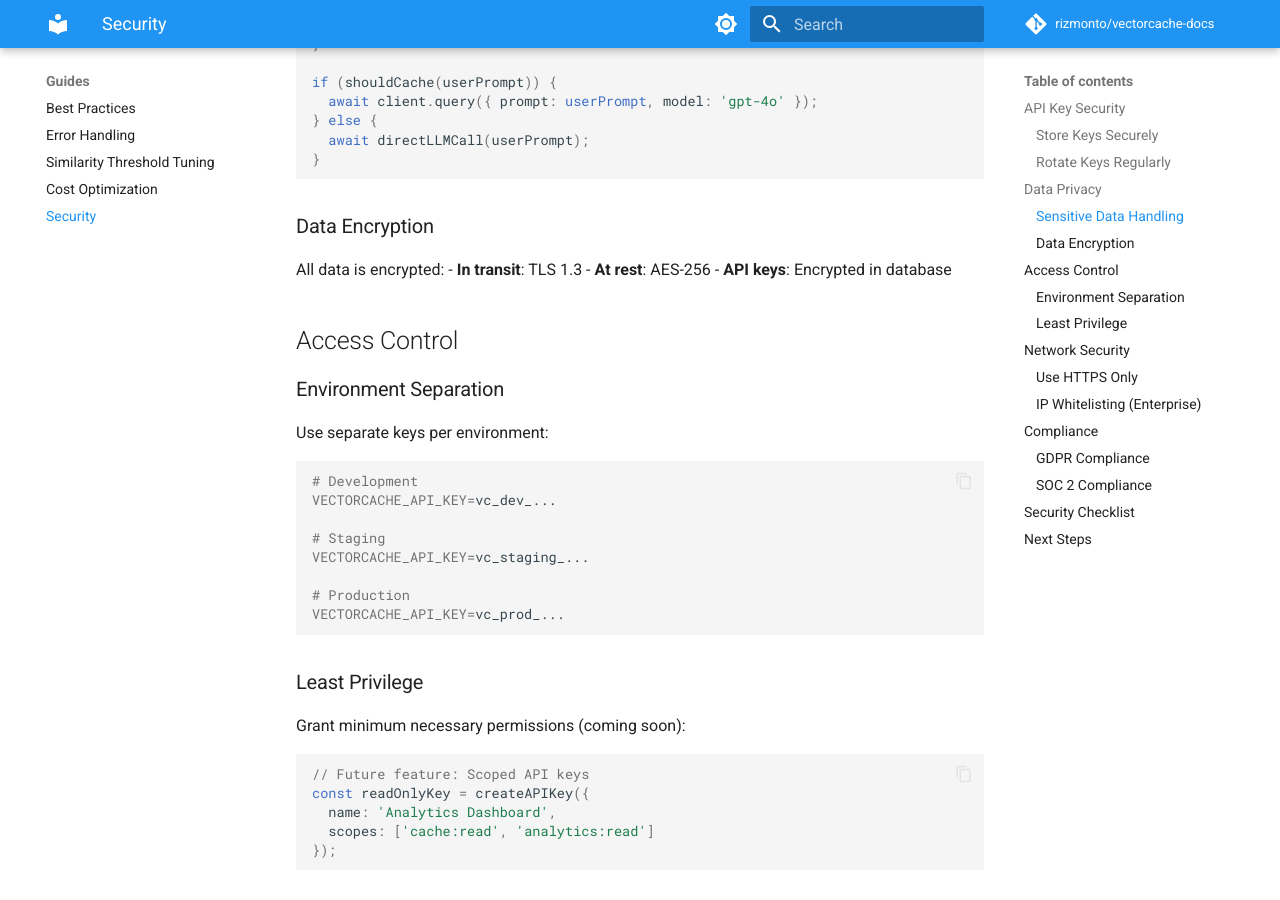
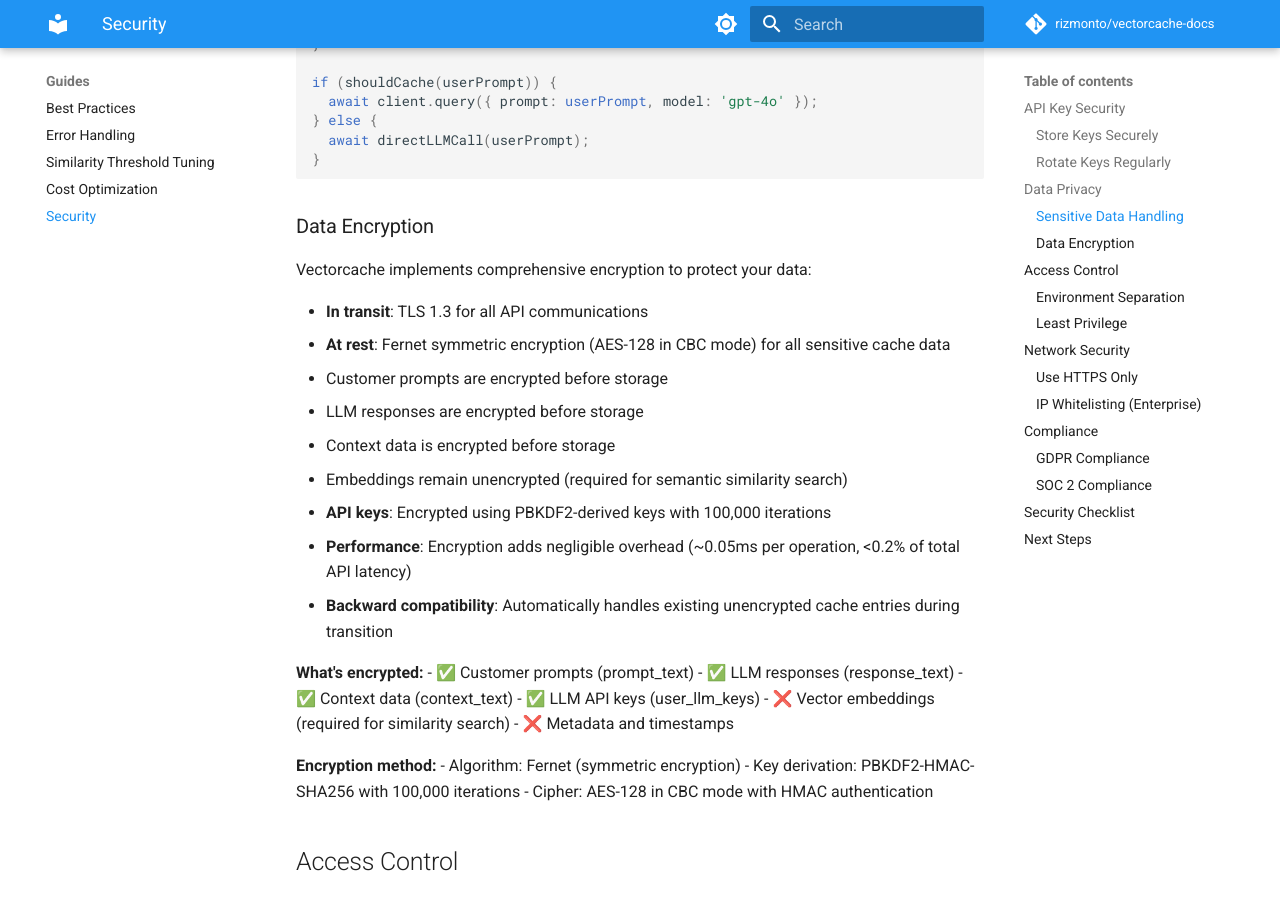
Before and after one commit to vectorcache/vectorcache-docs, an MkDocs documentation site: the page built from docs/guides/security.md, in a window 1280 px wide and 900 px high, scrolled down 1196 px. Built offline with MkDocs 1.6.1 and Material for MkDocs 9.7.7, drawn with Linux system fonts in a browser that asks for light colours; comment, search, counter and statistics services are not loaded.

Commit message:
Updated security
added additional security details

```diff
--- a/docs/guides/security.md
+++ b/docs/guides/security.md
@@ -63,10 +63,30 @@
 
 ### Data Encryption
 
-All data is encrypted:
-- **In transit**: TLS 1.3
-- **At rest**: AES-256
-- **API keys**: Encrypted in database
+Vectorcache implements comprehensive encryption to protect your data:
+
+- **In transit**: TLS 1.3 for all API communications
+- **At rest**: Fernet symmetric encryption (AES-128 in CBC mode) for all sensitive cache data
+  - Customer prompts are encrypted before storage
+  - LLM responses are encrypted before storage
+  - Context data is encrypted before storage
+  - Embeddings remain unencrypted (required for semantic similarity search)
+- **API keys**: Encrypted using PBKDF2-derived keys with 100,000 iterations
+- **Performance**: Encryption adds negligible overhead (~0.05ms per operation, <0.2% of total API latency)
+- **Backward compatibility**: Automatically handles existing unencrypted cache entries during transition
+
+**What's encrypted:**
+- ✅ Customer prompts (prompt_text)
+- ✅ LLM responses (response_text)
+- ✅ Context data (context_text)
+- ✅ LLM API keys (user_llm_keys)
+- ❌ Vector embeddings (required for similarity search)
+- ❌ Metadata and timestamps
+
+**Encryption method:**
+- Algorithm: Fernet (symmetric encryption)
+- Key derivation: PBKDF2-HMAC-SHA256 with 100,000 iterations
+- Cipher: AES-128 in CBC mode with HMAC authentication
 
 ## Access Control
 
```
